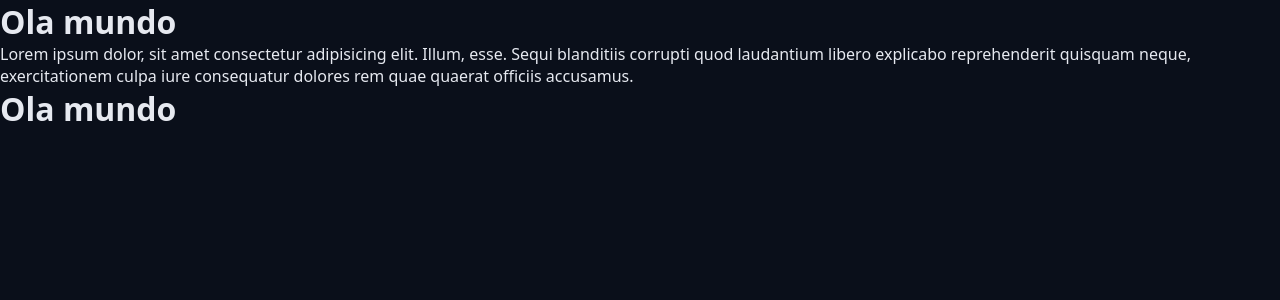
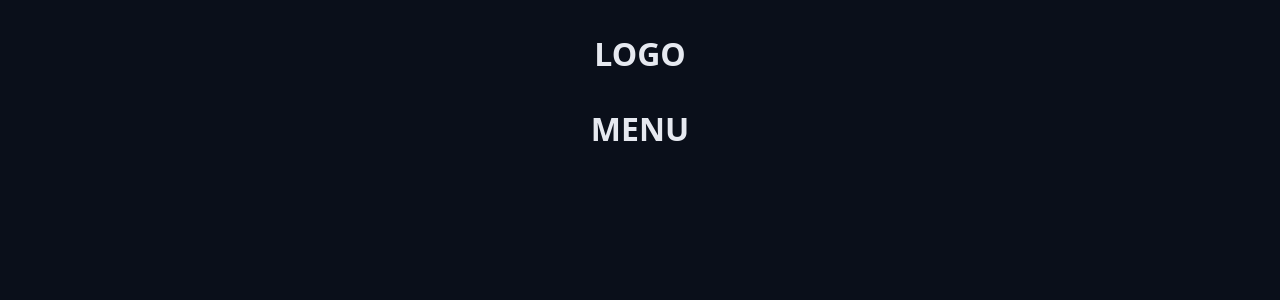
Before and after one commit to HenriqueCunha02/chronos-pomodoro, a React (Vite) app: page / in a window 1280 px wide. Shown: the top 300 px of the page. Built offline with nearby package versions, Linux system fonts and the light colour scheme.

Commit message:
Added Heading and Container components

```diff
--- a/package.json
+++ b/package.json
@@ -10,6 +10,7 @@
     "preview": "vite preview"
   },
   "dependencies": {
+    "lucide-react": "^1.20.0",
     "react": "^19.2.6",
     "react-dom": "^19.2.6"
   },
--- a/src/App.tsx
+++ b/src/App.tsx
@@ -1,16 +1,17 @@
 import './styles/theme.css';
 import './styles/global.css';
+import { Container } from './components/Container';
+import { Heading } from './components/Heading';
 
 export function App() {
   return (
     <>
-      <h1>Ola mundo</h1>
-      <p>
-        Lorem ipsum dolor, sit amet consectetur adipisicing elit. Illum, esse.
-        Sequi blanditiis corrupti quod laudantium libero explicabo reprehenderit
-        quisquam neque, exercitationem culpa iure consequatur dolores rem quae
-        quaerat officiis accusamus.
-      </p>
+      <Container>
+        <Heading>LOGO</Heading>
+      </Container>
+      <Container>
+        <Heading>MENU</Heading>
+      </Container>
     </>
   );
 }
--- /dev/null
+++ b/src/components/Container/index.tsx
@@ -0,0 +1,12 @@
+import styles from './styles.module.css';
+type ContainerProps = {
+  children: React.ReactNode;
+};
+
+export function Container({ children }: ContainerProps) {
+  return (
+    <div className={styles.container}>
+      <div className={styles.content}>{children}</div>
+    </div>
+  );
+}
--- /dev/null
+++ b/src/components/Container/styles.module.css
@@ -0,0 +1,8 @@
+.container {
+  max-width: 98rem;
+  margin: 0 auto;
+}
+
+.content {
+  margin: 3.2rem;
+}
--- /dev/null
+++ b/src/components/Heading/index.tsx
@@ -0,0 +1,9 @@
+import styles from './styles.module.css';
+
+type HeadingProps = {
+  children: React.ReactNode;
+};
+
+export function Heading({ children }: HeadingProps) {
+  return <h1 className={styles.heading}>{children}</h1>;
+}
--- /dev/null
+++ b/src/components/Heading/styles.module.css
@@ -0,0 +1,6 @@
+.heading {
+  display: flex;
+  align-items: center;
+  justify-content: center;
+  gap: 2.4rem;
+}
--- a/src/main.tsx
+++ b/src/main.tsx
@@ -6,6 +6,5 @@
 createRoot(document.getElementById('root')!).render(
   <StrictMode>
     <App />
-    <h1>Ola mundo</h1>
   </StrictMode>,
 );
```
Also changed, not shown: src/styles/global.css (line endings or trailing spaces), 1 other file (tests, documents, lock files or other folders).
